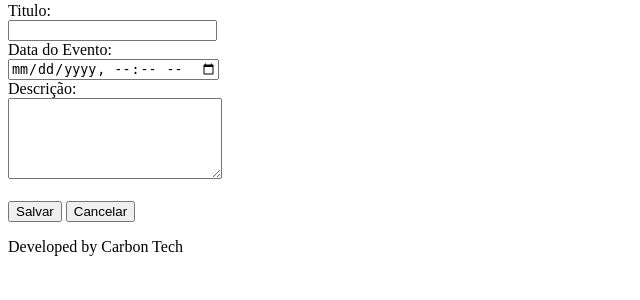
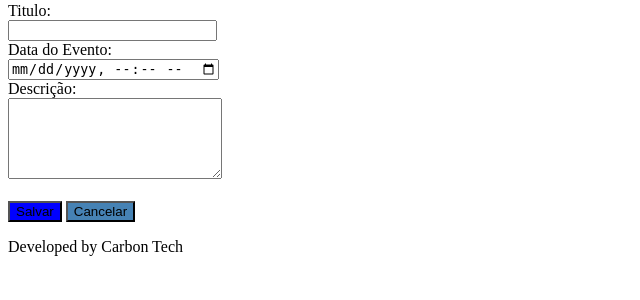
Before and after one commit to LucianoCarbonera/agenda-tep, a Django app: page /evento/ in a window 1280 px wide. Shown: the part 151-451 px from the top of the page, without its empty margins (0-640 px from the left). Run offline with Django 4.2, Linux system fonts and the light colour scheme; the visitor is signed in with stand-in values (Sample User, id 1).

Commit message:
Update evento.html

```diff
--- a/templates/evento.html
+++ b/templates/evento.html
@@ -17,9 +17,9 @@
     <br>
     <textarea name="descricao" rows="5" cols="24">{{ evento.descricao }} </textarea>
     <br><br>
-    <button type="submit">Salvar</button>
+    <button style="background-color:blue" type="submit">Salvar</button>
     <a href="/">
-        <button type="button">Cancelar</button>
+        <button style="background-color:steelblue" type="button">Cancelar</button>
     </a>
 </form>
 
```
